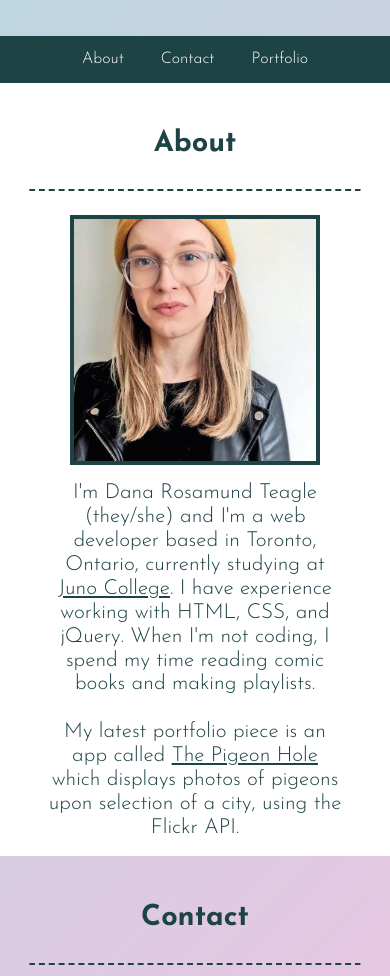
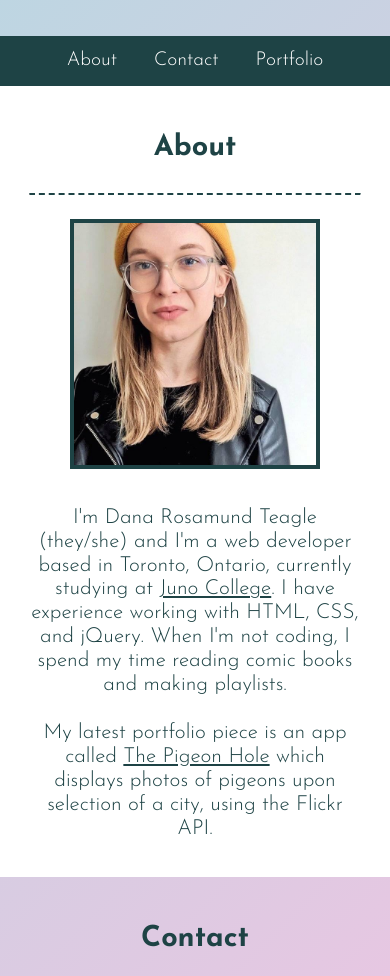
Before and after one commit to torontopubliclibra/torontopubliclibra.github.io, a plain HTML site: page index.html in a window 390 px wide. Shown: the part 124-1100 px from the top of the page. Drawn offline with Linux system fonts and the light colour scheme.

Commit message:
Update styles.css

```diff
--- a/styles.css
+++ b/styles.css
@@ -155,6 +155,10 @@ nav li.dropdown {
     border: 0.3rem solid rgb(30, 67, 69);
 }
 
+#bio {
+    margin: 0rem 1rem;
+}
+
 @keyframes fadeInAndUp {
     from {
         opacity: 0%;
@@ -165,10 +169,6 @@ nav li.dropdown {
         transform: translate(0px, 0px);
     }
   }
-
-.bio {
-    margin: 0rem 1rem;
-}
 
 @media only screen and (max-width: 768px) {
     h1 {
@@ -183,4 +183,7 @@ nav li.dropdown {
     #dana-img {
         max-width: 250px;
     }
+    nav li {
+        font-size: 1.2rem;
+    }
 }
```
